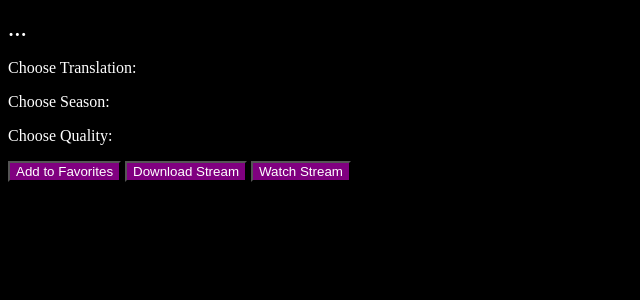
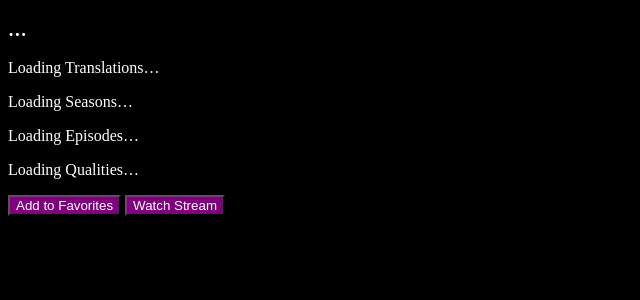
Before and after one commit to fmmaks666/uicket-web, a Flask app: template src/uicket/app/templates/release.html in a window 1280 px wide. Shown: the part 112-412 px from the top of the page, without its empty margins (0-640 px from the left). Run offline with Flask 3, Linux system fonts and the light colour scheme; the template is opened without the code that fills it, so the values that code supplies are empty.

Commit message:
Finished Release page, but it requires bug fixes

```diff
--- a/src/uicket/app/static/release.js
+++ b/src/uicket/app/static/release.js
@@ -1,103 +1,194 @@
-const params = new URLSearchParams(window.location.search);
-const releaseId = params.get('id')
-const data = fetch(`/api/${releaseId}`, { method: "GET" })
-  .then(response => response.json())
-  .then(data => {
-	document.getElementById("releaseTitle").textContent = data.name;
-});
-const translationsDiv = document.getElementById("translations");
-let firstSelected = false;
-for (const translation in data.translations) {
+// I'M IN BIG PROBLEMS: SWITCHING TRANSLATION AND SEASON!
+
+function fetchReleaseData(releaseId) {
+  return fetch(`/api/${releaseId}`, { method: "GET" }).then(response => response.json());
+}
+
+function createRadioInput(name, value, labelText) {
   const radioButton = document.createElement("input");
   radioButton.type = "radio";
-  radioButton.name = "translation";
-  radioButton.value = translation;
-  translationsDiv.appendChild(radioButton);
+  radioButton.name = name;
+  radioButton.value = value;
+
   const label = document.createElement("label");
-  label.textContent = translation;
-  translationsDiv.appendChild(label);
-  if (!firstSelected) {
-	  radioButton.checked = true;
-	  firstSelected = true
-	}
+  label.textContent = labelText;
+
+  return { radioButton, label };
 }
 
-if (data.type === "video.tv_series") {
-  // fetch()
-  const seasonsDiv = document.getElementById("seasons");
-  for (const season of data.seasons) {
-	const radioButton = document.createElement("input");
-	radioButton.type = "radio";
-	radioButton.name = "season";
-	radioButton.value = season;
-	seasonsDiv.appendChild(radioButton);
-	const label = document.createElement("label");
-	label.textContent = "Season " + season;
-	seasonsDiv.appendChild(label);
+function populateTranslations(translations, releaseId) {
+  const translationsDiv = document.getElementById("translations");
+  translationsDiv.innerHTML = '';
+  let firstSelected = false;
+
+  for (const [translation, translationId] of Object.entries(translations)) {
+	console.warn(translation, translationId)
+	console.warn(Object.entries(translations))
+    const { radioButton, label } = createRadioInput("translation", translationId, translation);
+    translationsDiv.appendChild(radioButton);
+    translationsDiv.appendChild(label);
+
+    if (!firstSelected) {
+      radioButton.checked = true;
+      firstSelected = true;
+    }
+  }
+	console.log('Momiji..?')
+    const translationButtons = document.querySelectorAll('input[name="translation"]')
+    console.log(translationButtons)
+    translationButtons.forEach(button => {
+		const selectedLabel = button.nextElementSibling.textContent;
+		console.log(button)
+		button.addEventListener('change', event => {
+			const translationId = document.querySelector('input[name="translation"]:checked').value
+			fetch(`/api/episodes/${releaseId}?translation=${translationId}`).then(response => response.json())
+				.then(data => {
+					if (data.type === 'streams') {
+						console.log('Momiji-sama is Happy!~');
+						updateQualities(data.streams);
+					} else {
+						fetchSeasons(selectedLabel, data, releaseId);
+					}
+				});
+			});
+		});
+}
+
+function fetchSeasons(translationName, series, releaseId) {
+	const seasons = series['seasons'][translationName];
+	const seasonsDiv = document.getElementById("seasons");
+	const episodesDiv = document.getElementById("episodes");
+	seasonsDiv.innerHTML = '';
+	let firstSelected = false;
+	for (let [seasonId, seasonName] of Object.entries(seasons['seasons'])) {
+		console.log("Momiji-sama desu");
+		let { radioButton, label } = createRadioInput("season", seasonId, seasonName);
+		console.log(seasonName);
+		radioButton.addEventListener('change', () => updateEpisodes(seasons['episodes'], releaseId, seasons['translator_id']))
+		seasonsDiv.appendChild(radioButton);
+		seasonsDiv.appendChild(label);
+		if (!firstSelected) {
+			radioButton.checked = true;
+			firstSelected = true;
+	}
   }
 }
 
+function updateEpisodes(episodes, releaseId, translation=null) {
+	console.log(releaseId, translation)
+	const season = document.querySelector('input[name="season"]:checked');
+	const episodesDiv = document.getElementById("episodes");
+	episodesDiv.innerHTML = '';
+	episodeSelect = document.createElement('select')
+	for (let [episodeId, episodeName] of Object.entries(episodes[season.value])) {
+		console.log(episodeId, episodeName)
+		episode = document.createElement('option');
+		episode.value = episodeId.toString();
+		episode.textContent = episodeName;
+		episodeSelect.appendChild(episode);
+	}
+	console.log('Momiji says: What?');
+	console.log(episodeSelect);
+	episodesDiv.appendChild(episodeSelect);
+	console.log(translation)
+	episodeSelect.addEventListener('change', event => {
+		withTranslation = `/api/streams/${releaseId}?translation=${translation}&season=${season.value}&episode=${episodeSelect.value}`; // These 2 lines are full of problems
+		withoutTranslation = `/api/streams/${releaseId}?season=${season.value}&episode=${episodeSelect.value}`;
+		fetch(translation ? withTranslation : withoutTranslation).then(response => response.json())
+			.then(data => updateQualities(data.streams))
+	})
+}
 
-function updateQualities() {
-  const selectedQuality = qualityDropdown.value;
+function populateSeasons(releaseId) {
+  console.log(releaseId)
+  const seasonsDiv = document.getElementById("seasons");
+  const episodesDiv = document.getElementById("episodes");
+  const quality = document.querySelector('input[name="translation"]:checked').value;
+  fetch(`/api/episodes/${releaseId}?translation=${quality}`).then(response => response.json())
+	.then(data => {
+		if (data.type === "streams") {
+			seasonsDiv.remove();
+			episodesDiv.remove();
+			updateQualities(data.streams);
+		} else {
+			const translationButtons = document.querySelector('input[name="translation"]:checked')
+			const selectedLabel = translationButtons.nextElementSibling.textContent;
+			fetchSeasons(selectedLabel, data, releaseId);
+			updateEpisodes(data['seasons'][selectedLabel]['episodes'], releaseId, quality);
+			const season = document.querySelector('input[name="season"]:checked').value;
+			const episode = document.querySelector('#episodes select').value;
+			fetch(`/api/streams/${releaseId}?translation=${quality}&season=${season}&episode=${episode}`).then(response => response.json())
+				.then(data => updateQualities(data.streams))
+		}
+})}
+
+function updateQualities(data) {
   const qualitiesDiv = document.getElementById("qualities");
-  qualitiesDiv.innerHTML = ""; // Clear previous content
-  for (const quality of data.qualities[selectedQuality]) {
-	const radioButton = document.createElement("input");
-	radioButton.type = "radio";
-	radioButton.name = "quality";
-	radioButton.value = quality;
-	qualitiesDiv.appendChild(radioButton);
-	const label = document.createElement("label");
-	label.textContent = quality;
-	qualitiesDiv.appendChild(label);
+  qualitiesDiv.innerHTML = '' // Clear previous content
+  console.log(data);
+  let firstSelected = false;
+  for (let [quality, link] of Object.entries(data)) {
+	console.log("Momiji desu")
+    let { radioButton, label } = createRadioInput("quality", link, quality);
+    console.log(link)
+    qualitiesDiv.appendChild(radioButton);
+    qualitiesDiv.appendChild(label);
+    if (!firstSelected) {
+		radioButton.checked = true;
+		firstSelected = true
+	}
   }
 }
 
-const addToFavoritesButton = document.getElementById("addToFavorites");
-addToFavoritesButton.addEventListener("click", addToFavorites);
+//function setupFavoritesButtons(data) {
+  //const addToFavoritesButton = document.getElementById("toggleFavorite");
+  //const removeFromFavoritesButton = document.getElementById("removeFromFavorites");
 
-const removeFromFavoritesButton = document.getElementById("removeFromFavorites");
-removeFromFavoritesButton.addEventListener("click", removeFromFavorites);
+  //addToFavoritesButton.addEventListener("click", () => handleFavoritesAction(data.id, "add"));
+  //removeFromFavoritesButton.addEventListener("click", () => handleFavoritesAction(data.id, "remove"));
+//}
 
-function addToFavorites() {
-  fetch(`/api/favorites/${data.id}`, { method: "POST" })
-	.then(response => response.json())
-	.then(result => {
-	  if (result.success) {
-		alert("Added to favorites!");
-	  } else {
-		alert("Failed to add to favorites.");
-	  }
-	});
+function handleFavoritesAction(releaseId, action) {
+  const method = action === "add" ? "POST" : "DELETE";
+  fetch(`/api/favorites/${releaseId}`, { method })
+    .then(response => response.json())
+    .then(result => {
+      const message = result.success ? `Successfully ${action}ed from favorites!` : `Failed to ${action} from favorites.`;
+      alert(message);
+    });
 }
 
-function removeFromFavorites() {
-  fetch(`/api/favorites/${data.id}`, { method: "DELETE" })
-	.then(response => response.json())
-	.then(result => {
-	  if (result.success) {
-		alert("Removed from favorites!");
-	  } else {
-		alert("Failed to remove from favorites.");
-	  }
-	});
+function setupStreamButtons() {
+  const watchStreamButton = document.getElementById("watchStream");
+  watchStreamButton.addEventListener('click', watchStream)
 }
 
-const downloadStreamButton = document.getElementById("downloadStream");
-downloadStreamButton.addEventListener("click", downloadStream);
-
-function downloadStream() {
-  // Implement download functionality
+function watchStream() {
+  console.error('Momiji?')
+  const quality = document.querySelector('input[name="quality"]:checked').value;
+  console.log(quality)
+  const player = document.getElementById('player');
+  player.innerHTML = '';
+  frame = document.createElement('iframe');
+  frame.setAttribute('src', quality);
+  frame.setAttribute('allowfullscreen', '');
+  const copyLink = document.createElement('button');
+  copyLink.textContent = 'Copy Link';
+  copyLink.addEventListener('click', () => {navigator.clipboard.writeText(quality).catch(error => console.error(error))});
+  player.appendChild(frame);
+  player.appendChild(copyLink)
 }
 
-const watchStreamButton = document.getElementById("watchStream");
-watchStreamButton.addEventListener("click", watchStream);
+const params = new URLSearchParams(window.location.search);
+const releaseId = params.get('id');
 
-function watchStream() {
-  // Implement watch stream functionality
-}
-
-// The player element can be added here dynamically
-// Example: document.getElementById("player").innerHTML = "<iframe src='your_stream_url'></iframe>";
-console.log(data);
+fetchReleaseData(releaseId)
+  .then(data => {
+    document.getElementById("releaseTitle").textContent = data.name;
+    populateTranslations(data.translations, data.id);
+    populateSeasons(releaseId);
+    // setupFavoritesButtons(data);
+    setupStreamButtons();
+    // The player element can be added here dynamically
+    // Example: document.getElementById("player").innerHTML = "<iframe src='your_stream_url'></iframe>";
+  });
--- a/src/uicket/app/static/search.js
+++ b/src/uicket/app/static/search.js
@@ -26,7 +26,7 @@ async function displayResults(results, container) {
         const button = document.createElement('button');
         button.textContent = 'Watch!';
         button.addEventListener('click', function () {
-            window.open(`/api/${releaseId}`);
+            window.open(`/release?id=${releaseId}`);
         });
         card.appendChild(button);
 
--- a/src/uicket/app/templates/base.html
+++ b/src/uicket/app/templates/base.html
@@ -3,6 +3,7 @@
 	<head>
 		<meta charset="UTF-8">
 		<title>{% block title %}Uicket Web{% endblock %}</title>
+		<link rel="icon" type="image/png" href="{{ url_for('static', filename='favicon.png') }}">
 		<link rel="stylesheet" href="{{ url_for('static', filename='styles.css') }}">
 		<script src="https://cdn.jsdelivr.net/npm/js-cookie@3.0.5/dist/js.cookie.min.js"></script>
 	</head>
--- a/src/uicket/app/templates/release.html
+++ b/src/uicket/app/templates/release.html
@@ -3,23 +3,26 @@
 {% block content %}
 <h3 id="releaseTitle">…</h3>
   <div id="translations">
-    <p>Choose Translation:</p>
+    <p>Loading Translations…</p>
     <!-- Radio buttons for translations will be added here dynamically -->
   </div>
 
   <div id="seasons">
-    <p>Choose Season:</p>
+    <p>Loading Seasons…</p>
     <!-- Radio buttons for seasons will be added here dynamically -->
   </div>
 
+  <div id="episodes">
+	  <p>Loading Episodes…</p>
+  </div>
+
   <div id="qualities">
-    <p>Choose Quality:</p>
+    <p>Loading Qualities…</p>
     <!-- Radio buttons for qualities will be added here dynamically -->
   </div>
 
   <button id="toggleFavorite">Add to Favorites</button>
 
-  <button id="downloadStream">Download Stream</button>
   <button id="watchStream">Watch Stream</button>
 
   <!-- The player element will be added here dynamically -->
```
Also changed, not shown: src/uicket/app/api.py (+12 -7 lines), src/uicket/app/static/favicon.png (added).
